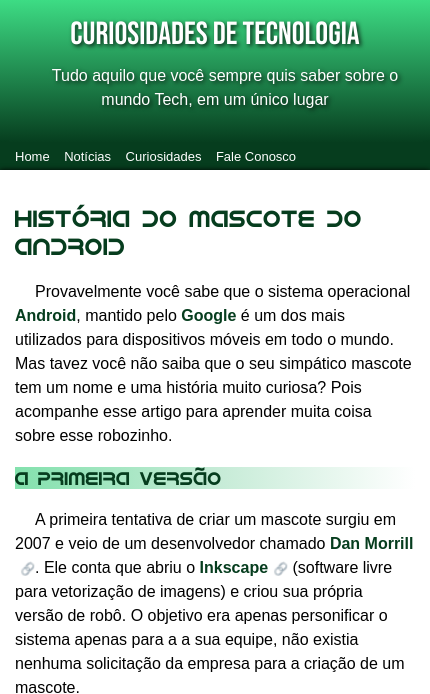
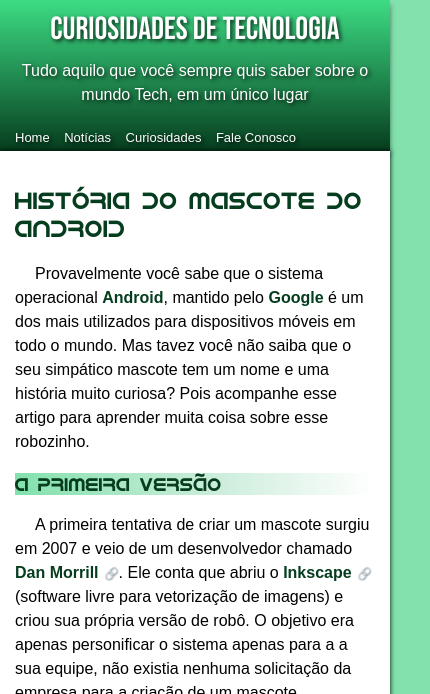
Before and after one commit to taveiraleo/Projeto-Android, a plain HTML site: page index.html in a window 390 px wide. Shown: the top 694 px of the page, 430 px wide, since content can reach past the window. Drawn offline with Linux system fonts and the light colour scheme.

Commit message:
Melhorias na responsividade

```diff
--- a/index.html
+++ b/index.html
@@ -13,13 +13,13 @@
     <header>
         <h1>Curiosidades de Tecnologia</h1>
         <p>Tudo aquilo que você sempre quis saber sobre o mundo Tech, em um único lugar</p>
+        <nav>
+            <a href="pg02.html">Home</a>
+            <a href="pg02.html">Notícias</a>
+            <a href="pg02.html">Curiosidades</a>
+            <a href="pg02.html">Fale Conosco</a>
+        </nav>
     </header>
-    <nav>
-        <a href="pg02.html">Home</a>
-        <a href="pg02.html">Notícias</a>
-        <a href="pg02.html">Curiosidades</a>
-        <a href="pg02.html">Fale Conosco</a>
-    </nav>
     <main>
         <section>
             <article>
--- a/style.css
+++ b/style.css
@@ -10,16 +10,17 @@
 body{
     margin: 0px;
     background-color: #83E1AD;
+
 }
 header{
     font-family: Arial, Helvetica, sans-serif;
     color: rgb(255, 255, 255);
-    background: linear-gradient(to bottom, #3DDC84, #063D1E);
-    text-align: center;
+    background: linear-gradient(to bottom, #3DDC84, #063D1E );
+    text-shadow: 2px 2px 4px rgba(0, 0, 0, 0.808);
+    box-shadow: 0px 5px 5px rgba(0, 0, 0, 0.507);
+    min-width: 310px;
 
-    text-shadow: 2px 2px 4px rgba(0, 0, 0, 0.808);
-    min-width: 400px;
-    padding: 15px;
+
 
 }
 h1{
@@ -27,20 +28,22 @@ h1{
     font-weight: normal;
     text-align: center;
     margin: 0px;
+    padding-top: 10px;
 }
 header>p{
     margin-top: 10px;
+    text-indent: 0px;
+    text-align: center;
 
 
 }
 nav{
     font-family: Arial, Helvetica, sans-serif;
-    background-color: #063D1E;
+    background-color: transparent;
     text-align: left;
     padding: 5px;
-    box-shadow: 0px 5px 5px rgba(0, 0, 0, 0.507);
-    min-width: 420px;
-    margin-top: -1.5px;
+    width: 100%;
+
 
 }
 nav > a{
@@ -51,7 +54,7 @@ nav > a{
 
 }
 main{
-    min-width: 400px;
+    min-width: 310px;
     max-width: 800px;
     margin: auto;
     padding: 15px;
```
